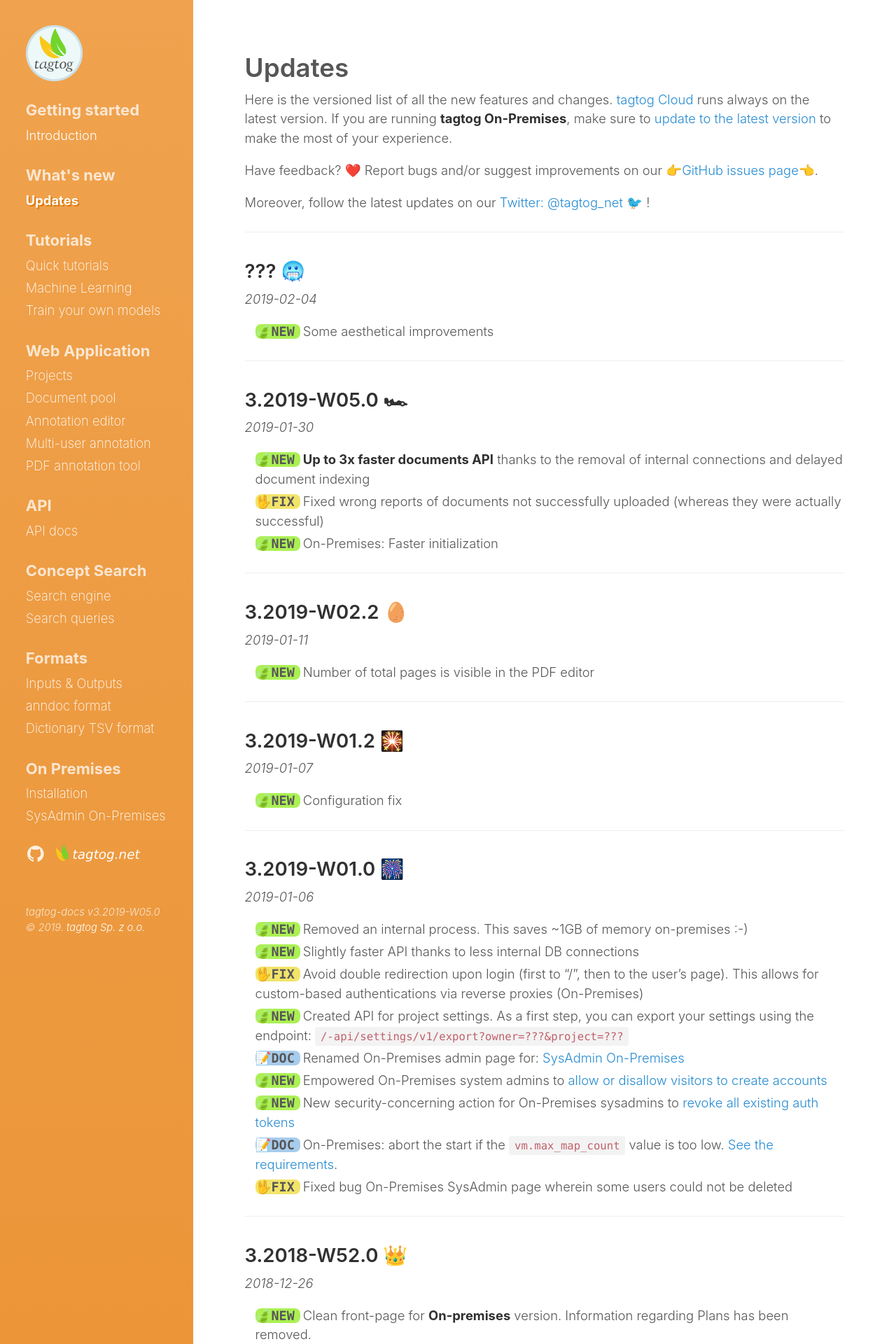
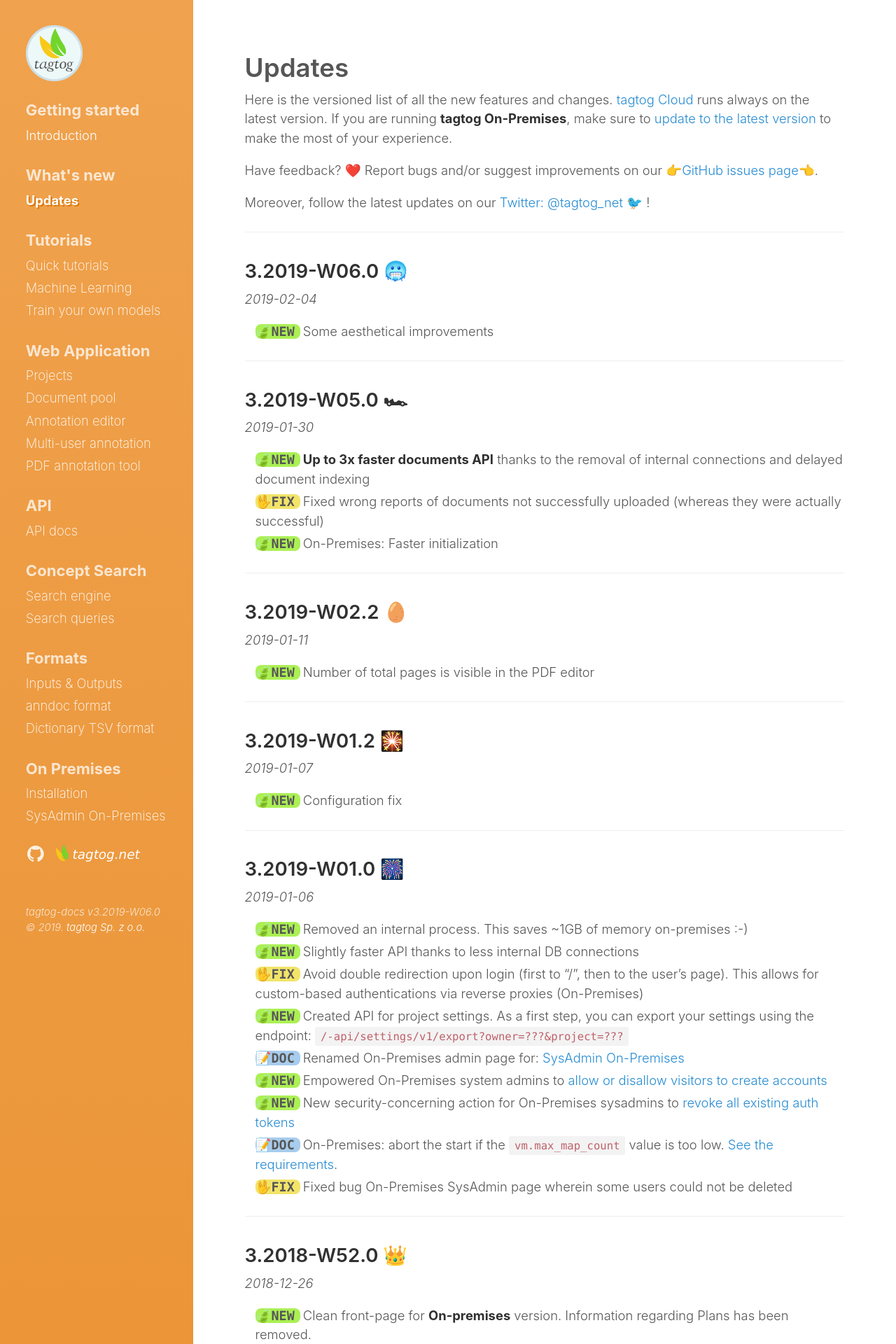
Before and after one commit to tagtogorg/tagtog-doc, a Jekyll site: the page built from updates.md, in a window 1280 px wide. Shown: the top 1920 px of the page at 70% size. Built offline with Jekyll 4.4.1, drawn with Linux system fonts in a browser that asks for light colours; nearby versions of some CDN libraries; emoji names are drawn with the system emoji font.

Commit message:
Bump version: 3.2019-W06.0 🥶

```diff
--- a/_config.yml
+++ b/_config.yml
@@ -63,7 +63,7 @@ plugins:
   - jemoji
 
 # Custom vars
-version: 3.2019-W05.0
+version: 3.2019-W06.0
 sidebar_home_link:  true
 search_page:   false
 # sidebar_blog_link:  '/blog'   # By default, your home page is your blog
--- a/updates.md
+++ b/updates.md
@@ -14,7 +14,7 @@ Moreover, follow the latest updates on our [Twitter: @tagtog_net 🐦](https://t
 
 ---
 
-## ??? 🥶
+## 3.2019-W06.0 🥶
 _2019-02-04_
 
 <ul class="updates">
```
Also changed, not shown: 1 other file.
